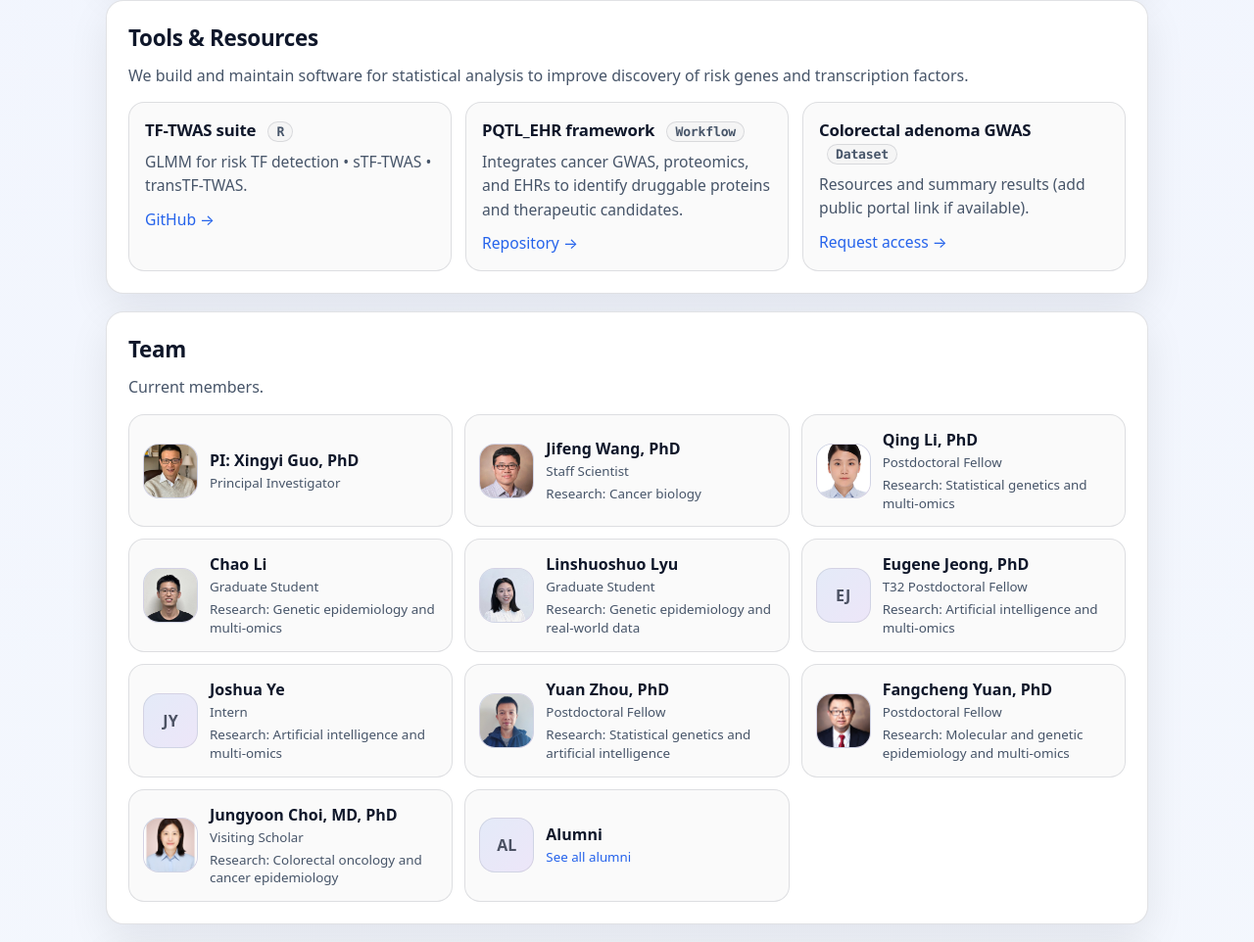
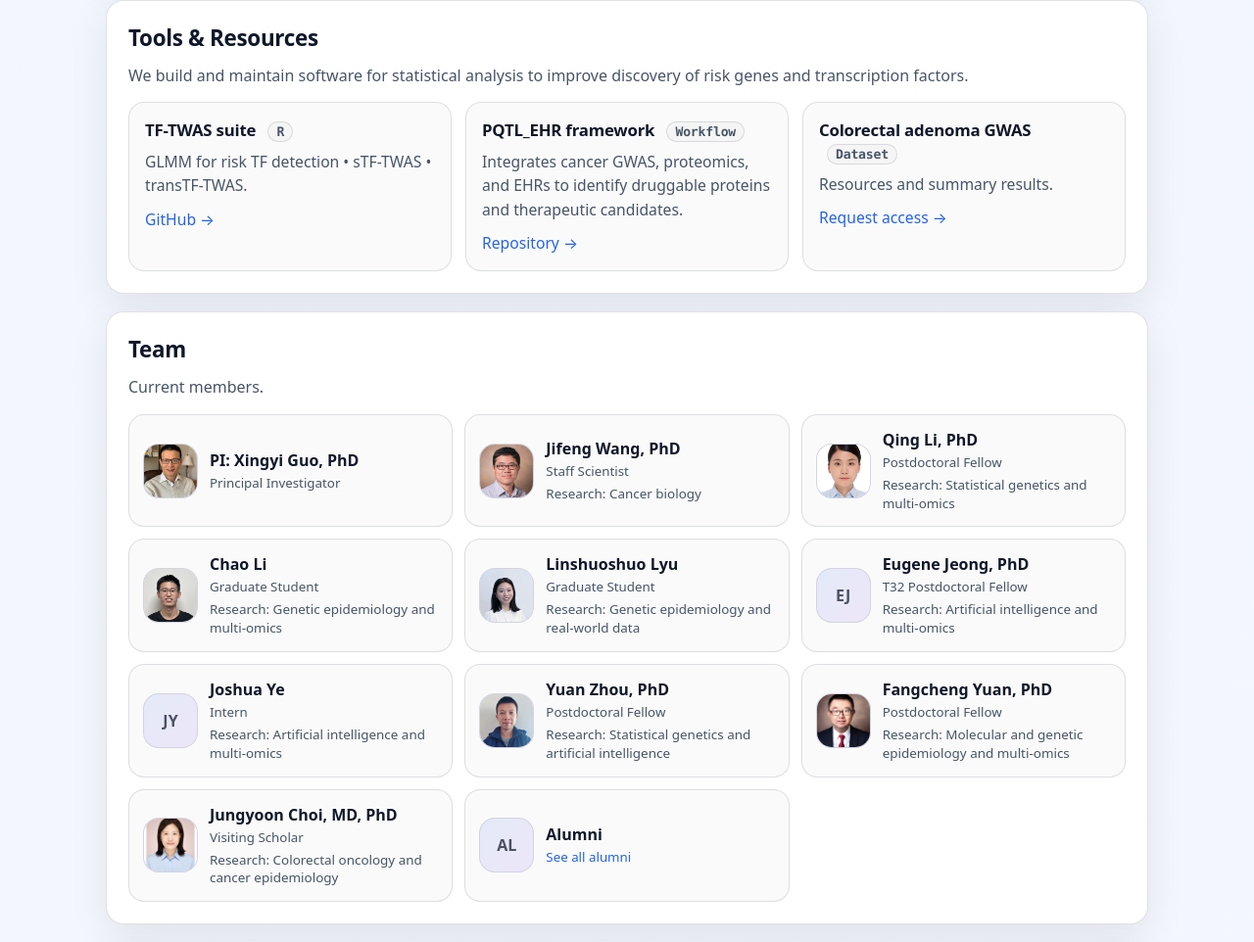
Before and after one commit to XingyiGuo/XingyiGuo.github.io, a plain HTML site: page index.html in a window 1280 px wide. Shown: the part 2918-3880 px from the top of the page at 98% size. Drawn offline with Linux system fonts and the light colour scheme.

Commit message:
Update index.html

```diff
--- a/index.html
+++ b/index.html
@@ -546,7 +546,7 @@
 </div>
 <div class="mini col-4">
 <h4>Colorectal adenoma GWAS <span class="badge">Dataset</span></h4>
-<p>Resources and summary results (add public portal link if available).</p>
+<p>Resources and summary results.</p>
 <p style="margin-top:10px;"><a href="https://github.com/XingyiGuo/" rel="noreferrer" target="_blank">Request access →</a></p>
 </div>
 </div>
```
